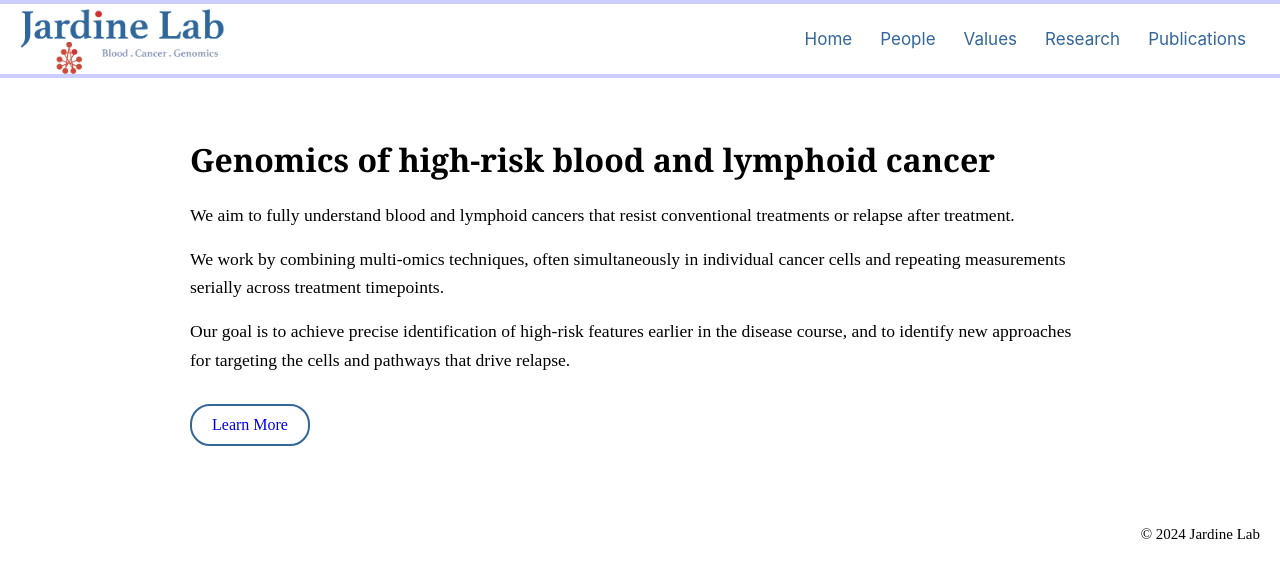
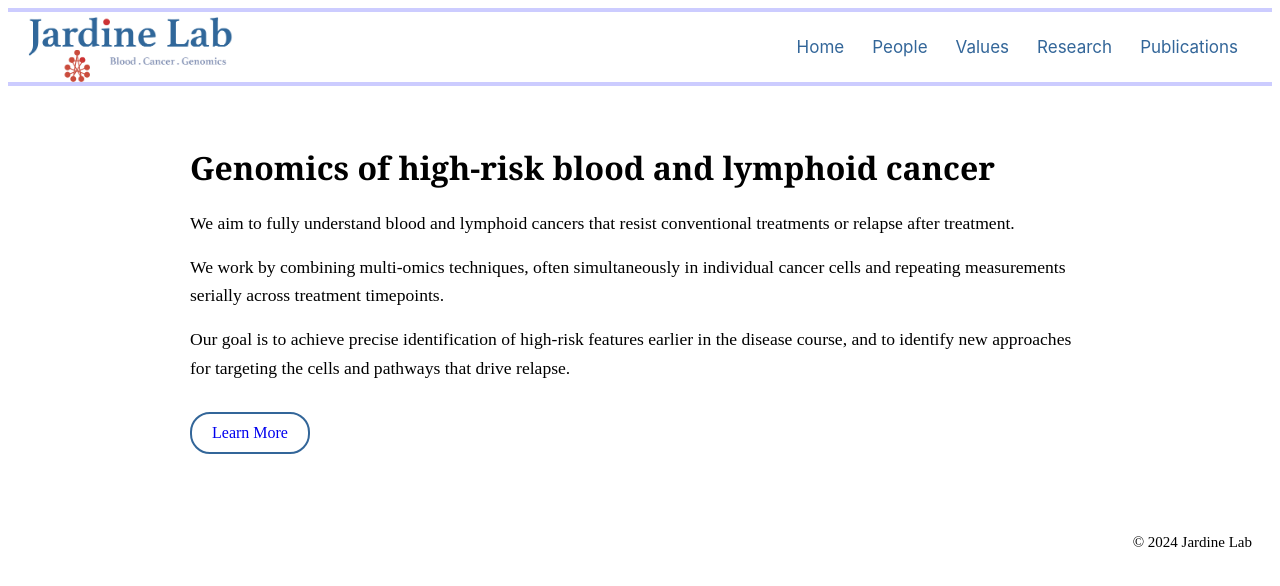
Before and after one commit to vkorak/vkorak.github.io, a Jekyll site: the page built from index.md, in a window 1280 px wide. Shown: the top 586 px of the page. Built offline with Jekyll 4.4.1, drawn with Linux system fonts in a browser that asks for light colours.

Commit message:
revert-body margin removal

```diff
--- a/_layouts/default.html
+++ b/_layouts/default.html
@@ -5,7 +5,7 @@
   <!-- Add Favicon -->
    <link rel="icon" href="{{ '/assets/img/favicon.ico' | relative_url }}" type="image/x-icon" />
 
-  <body style="margin: 0; padding: 0;">
+  <body>
     <header>
       <!-- Include site header (optional) -->
       {% include header.html %}
```
